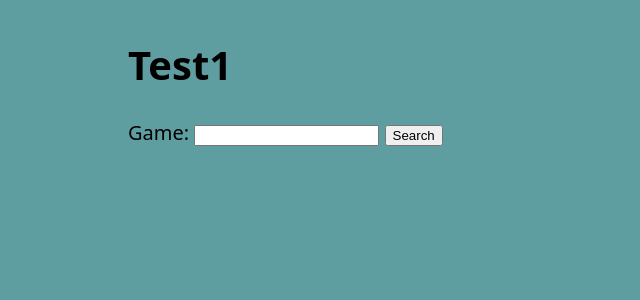
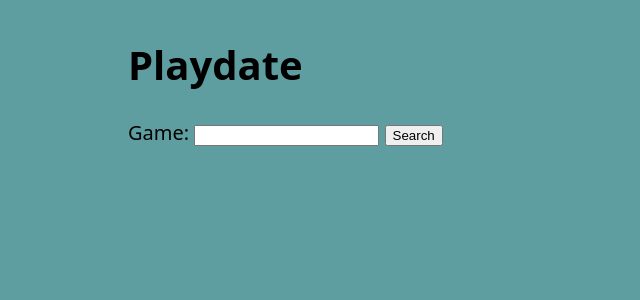
Before and after one commit to ultimo2002/playdate, a Python web app: template code/templates/index.html in a window 1280 px wide. Shown: the top 300 px of the page, without its empty margins (0-640 px from the left). Run offline with Jinja, Linux system fonts and the light colour scheme; the template is opened without the code that fills it, so the values that code supplies are empty.

Commit message:
final version

```diff
--- a/code/templates/index.html
+++ b/code/templates/index.html
@@ -9,7 +9,7 @@
 </head>
 
 <body>
-        <h1>Test1</h1>
+        <h1>Playdate</h1>
         {% if message %}
             <p>{{ message }}</p>
         {% endif %}
```
